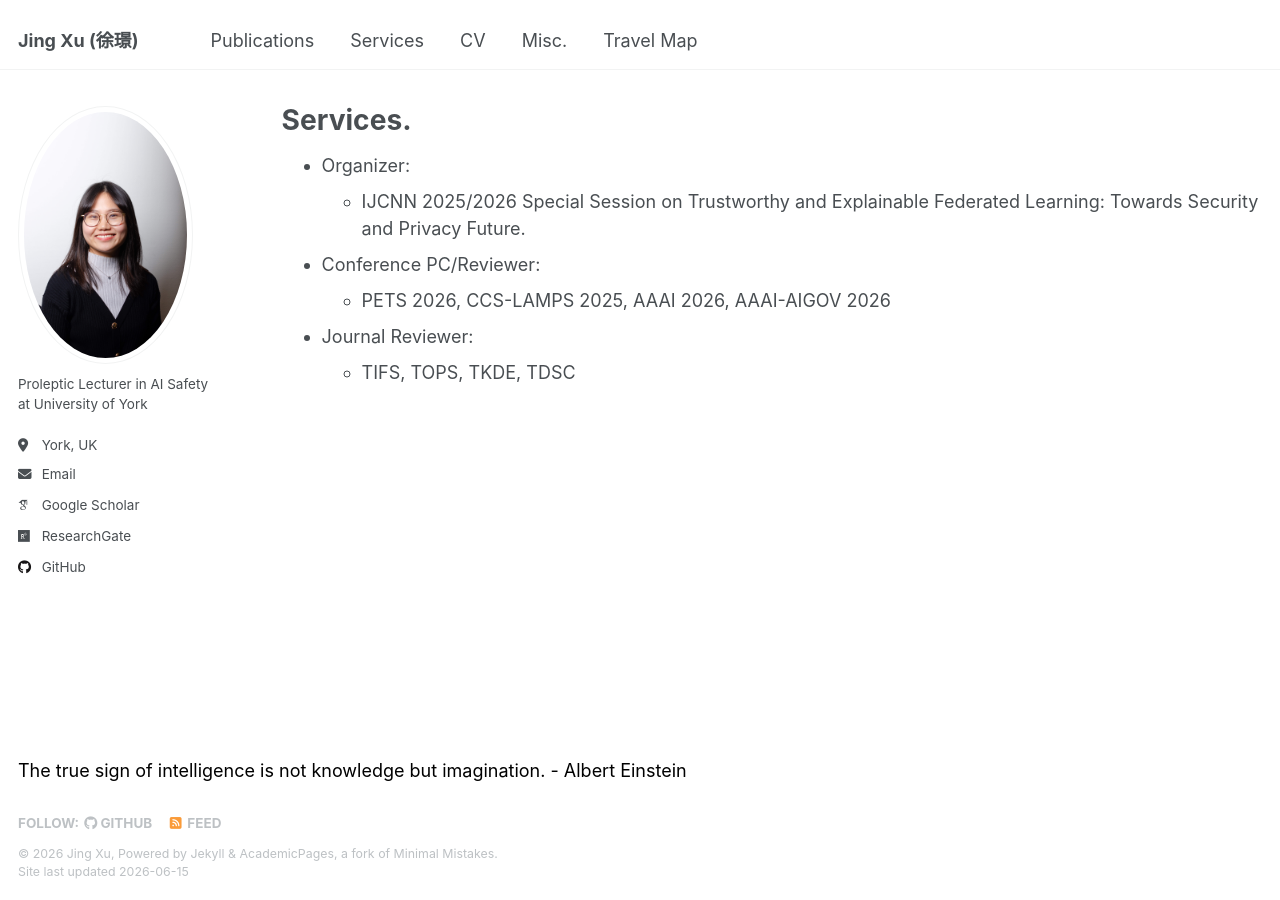
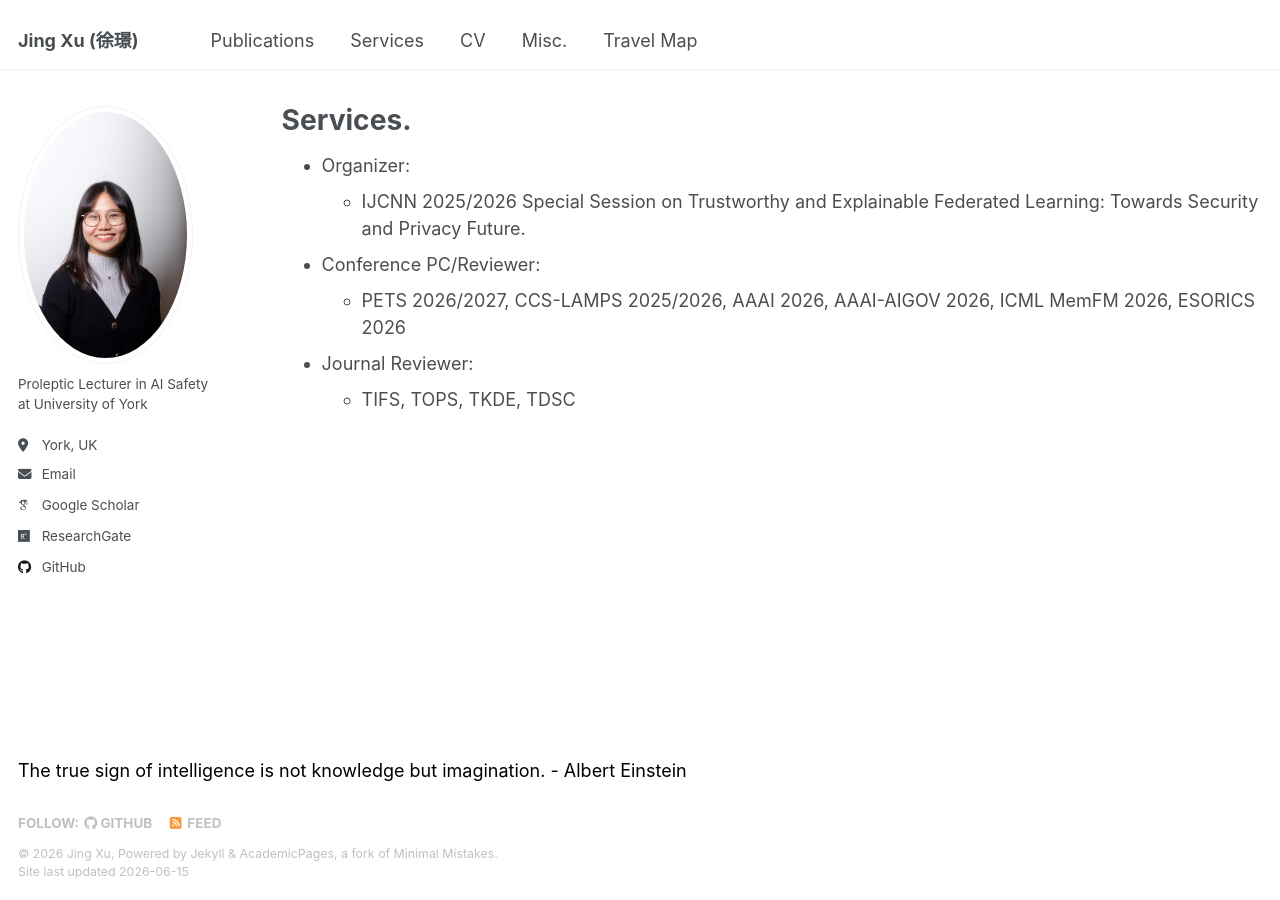
Before and after one commit to xujing1994/xujing1994.github.io, a Jekyll site: the page built from _pages/services.md, in a window 1280 px wide. Built offline with Jekyll 4.4.1, drawn with Linux system fonts in a browser that asks for light colours; some web fonts are replaced.

Commit message:
Update conference and journal reviewer details

```diff
--- a/_pages/services.md
+++ b/_pages/services.md
@@ -7,6 +7,6 @@ author_profile: true
 * Organizer:
   * IJCNN 2025/2026 Special Session on Trustworthy and Explainable Federated Learning: Towards Security and Privacy Future.
 * Conference PC/Reviewer:
-  * PETS 2026, CCS-LAMPS 2025, AAAI 2026, AAAI-AIGOV 2026
+  * PETS 2026/2027, CCS-LAMPS 2025/2026, AAAI 2026, AAAI-AIGOV 2026, ICML MemFM 2026, ESORICS 2026
 * Journal Reviewer:
   * TIFS, TOPS, TKDE, TDSC
```
